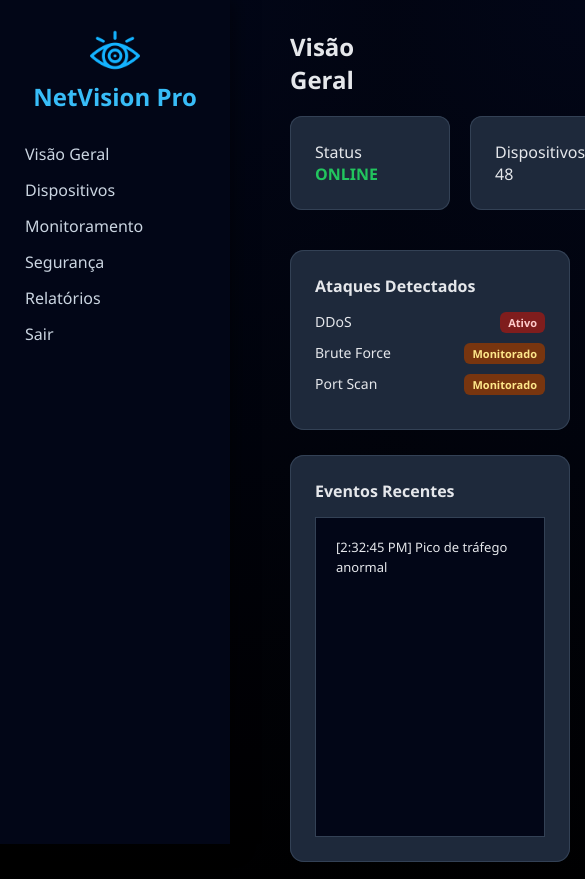
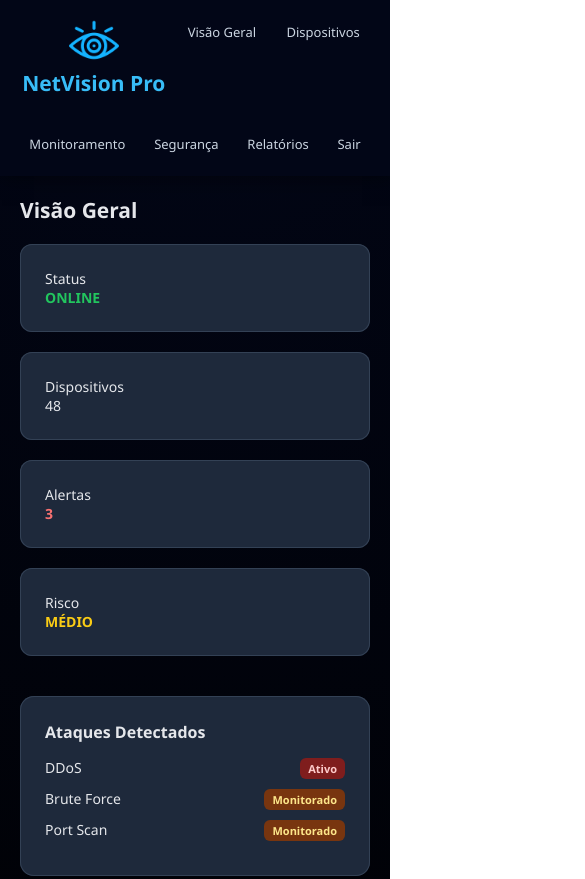
Before and after one commit to gustavolalves8/Sitezinho, a plain HTML site: page dashboard.html in a window 390 px wide. Shown: the top 879 px of the page, 585 px wide, since content can reach past the window. Drawn offline with nearby package versions, Linux system fonts and the light colour scheme.

Commit message:
Update style.css

```diff
--- a/style.css
+++ b/style.css
@@ -428,4 +428,91 @@ body {
 
 .popup button:hover {
   background: #dc2626;
+
 }
+/* ================= MOBILE RESPONSIVE ================= */
+@media (max-width: 900px) {
+
+  /* ===== LOGIN ===== */
+  .login-container {
+    width: 90%;
+    padding: 35px;
+  }
+
+  /* ===== SIDEBAR ===== */
+  .sidebar {
+    width: 100%;
+    height: auto;
+    position: relative;
+    display: flex;
+    flex-wrap: wrap;
+    justify-content: space-around;
+    padding: 15px;
+  }
+
+  .sidebar h2 {
+    width: 100%;
+    text-align: center;
+    margin-bottom: 10px;
+  }
+
+  .sidebar a {
+    margin: 8px;
+    font-size: 14px;
+  }
+
+  /* ===== MAIN ===== */
+  .main {
+    margin-left: 0;
+    padding: 20px;
+  }
+
+  /* ===== CARDS ===== */
+  .cards {
+    flex-direction: column;
+  }
+
+  .card {
+    width: 100%;
+  }
+
+  /* ===== GRÁFICOS ===== */
+  .chart-large canvas {
+    height: 260px !important;
+  }
+
+  /* ===== FIREWALL ===== */
+  .firewall {
+    flex-direction: column;
+  }
+
+  .allowed,
+  .blocked {
+    padding: 25px;
+  }
+
+  /* ===== OVERVIEW GRID ===== */
+  .overview-grid {
+    grid-template-columns: 1fr;
+  }
+}
+
+/* ================= MOBILE PEQUENO ================= */
+@media (max-width: 480px) {
+
+  body {
+    font-size: 14px;
+  }
+
+  .sidebar a {
+    font-size: 13px;
+  }
+
+  .login-box h1 {
+    font-size: 22px;
+  }
+
+  .chart-large canvas {
+    height: 220px !important;
+  }
+}
```
